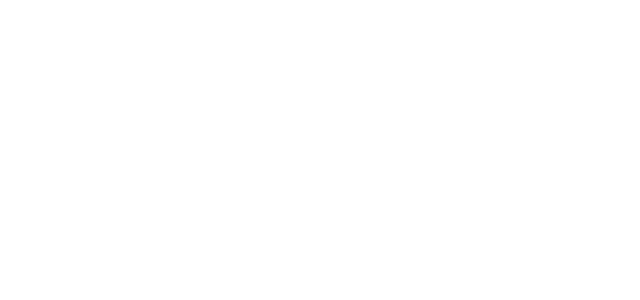
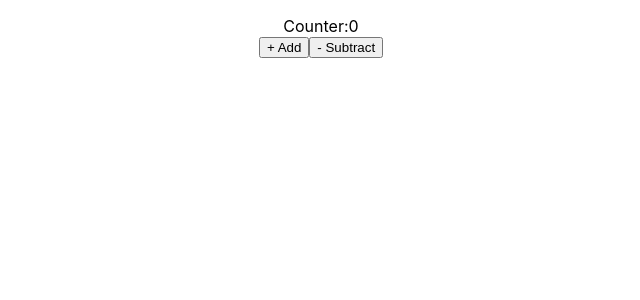
Before and after one commit to Iamthevk/React-Hooks-Typescript, a React (Create React App) app: page / in a window 1280 px wide. Shown: the top 300 px of the page, without its empty margins (319-959 px from the left). Built offline with nearby package versions, Linux system fonts and the light colour scheme.

Commit message:
useState counter component

```diff
--- a/src/App.tsx
+++ b/src/App.tsx
@@ -1,9 +1,11 @@
 import React from 'react';
 import './App.css';
+import Counter from './components/Counter';
 function App() {
 
   return (
     <div className="App">
+      <Counter/>
     </div>
   );
 }
--- /dev/null
+++ b/src/components/Counter.tsx
@@ -0,0 +1,21 @@
+import { useState } from "react"
+const Counter = () =>{
+    const [counter ,setCounter] = useState<number>(0);
+
+    const handleCounter = (operator:string) => {
+        if(operator === "add"){
+            return setCounter(counter+1)
+        }
+        return setCounter(counter-1)
+    }
+    return(
+        <p>
+            Counter:{counter} <br/>
+            <button onClick={()=> handleCounter("add")}>+ Add</button>
+            <button onClick={()=> handleCounter("subtract")}>- Subtract</button>
+
+        </p>
+    )
+
+}
+export default Counter;
```
